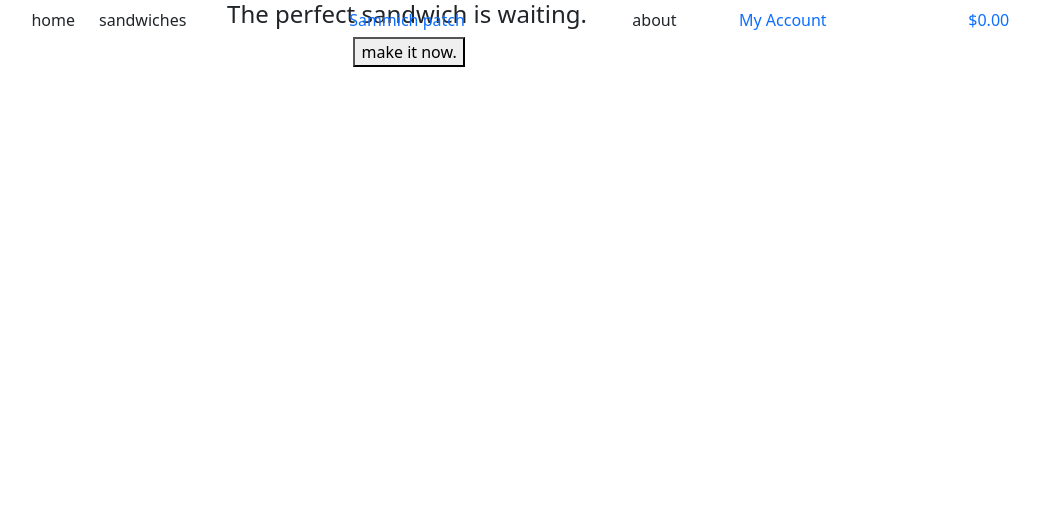
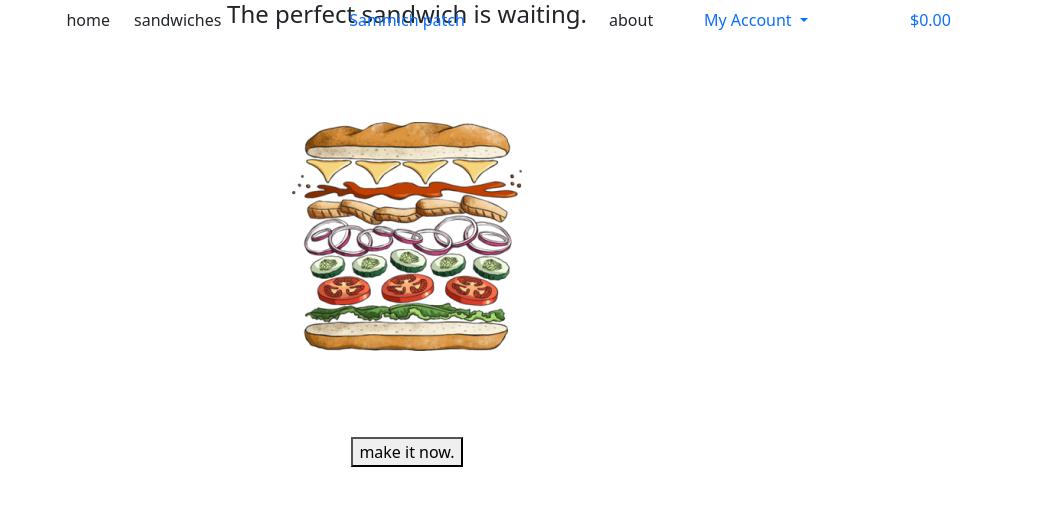
Before and after one commit to Pipicallu/SammichPatch, a Django app: page / in a window 1280 px wide. Shown: the top 506 px of the page, without its empty margins (233-1273 px from the left). Run offline with Django 3.2, Linux system fonts and the light colour scheme; some libraries are stand-ins or nearby versions.

Commit message:
fixed urls for static files and updated settings so that django can see statice files

```diff
--- a/SammichPatch/settings.py
+++ b/SammichPatch/settings.py
@@ -71,6 +71,7 @@ TEMPLATES = [
                 'django.template.context_processors.request', # required by allauth to access the HTTP request object.
                 'django.contrib.auth.context_processors.auth',
                 'django.contrib.messages.context_processors.messages',
+                'django.template.context_processors.media',
             ],
         },
     },
@@ -149,3 +150,7 @@ USE_TZ = True
 # https://docs.djangoproject.com/en/3.1/howto/static-files/
 
 STATIC_URL = '/static/'
+STATICFILES_DIRS = (os.path.join(BASE_DIR, 'static'),)
+
+MEDIA_URL = '/media/'
+MEDIA_ROOT = os.path.join(BASE_DIR, 'media')
--- a/SammichPatch/urls.py
+++ b/SammichPatch/urls.py
@@ -15,9 +15,11 @@ Including another URLconf
 """
 from django.contrib import admin
 from django.urls import path, include
+from django.conf import settings
+from django.conf.urls.static import static
 
 urlpatterns = [
     path('admin/', admin.site.urls),
     path('accounts/', include('allauth.urls')),
     path('', include('home.urls')),
-]
+] + static(settings.MEDIA_URL, document_root=settings.MEDIA_ROOT)
--- a/home/templates/home/index.html
+++ b/home/templates/home/index.html
@@ -13,11 +13,11 @@
 <div class="container text-center">
     <div class="row hero-row">
 
-        <div class=" col">
+        <div class="col">
             <h4>The perfect sandwich is waiting.</h4>
             <div class="outer-frame">
                 <div class="inner-frame">
-                    <img src="" alt="">
+                    <div class="sammich-undone-img"></div>
                     <button>make it now.</button>
                 </div>
             </div>
--- /dev/null
+++ b/static/css/base.css
@@ -0,0 +1,4 @@
+.sammich-undone-img{
+    background: url('/media/sammichUndone.png') no-repeat no-repeat center;
+   height: 400px;
+}
--- a/templates/base.html
+++ b/templates/base.html
@@ -15,6 +15,7 @@
     <!-- Bootstrap CSS -->
     <link href="https://cdn.jsdelivr.net/npm/bootstrap@5.0.0-beta2/dist/css/bootstrap.min.css" rel="stylesheet"
         integrity="sha384-BmbxuPwQa2lc/FVzBcNJ7UAyJxM6wuqIj61tLrc4wSX0szH/Ev+nYRRuWlolflfl" crossorigin="anonymous">
+    <link rel="stylesheet" href="{% static 'css/base.css' %}">
     {% endblock %}
 
     {% block extra_css %}
@@ -40,7 +41,7 @@
 
 <body>
     <!--Page header-->
-    <header class="container-fluid fixed-top text-center">
+    <header class="container fixed-top text-center">
         <div class="row text-center d-flex">
             <div class="col-12 col-lg-3 my-auto py-1 py-lg-0 text-end">home</div>
             <div class="col-12 col-lg-1 my-auto py-1 py-lg-0 text-end">sandwiches</div>
@@ -49,12 +50,12 @@
             </div>
             <div class="col-12 col-lg-1 my-auto py-1 py-lg-0 text-start">about</div>
             <div class="col-12 col-lg-2 my-auto py-1 py-lg-0 text-start">
-                <li class="list-inline-item dropdown">
-                        <a class="text-black nav-link p-0" href="#" id="user-options" data-toggle="dropdown" aria-haspopup="true" aria-expanded="false">
-                            <div class="text-center">
-                                <div><i class="fas fa-user fa-lg"></i></div>
-                                <p class="my-0">My Account</p>
-                            </div>
+                <div class="nav-item dropdown">
+                    <a class="nav-link dropdown-toggle p-0" href="#" id="navbarDropdownMenuLink" role="button"
+                        data-bs-toggle="dropdown" aria-expanded="false">
+
+                           My Account
+
                     </a>
                     <div class="dropdown-menu border-0" aria-labelledby="user-options">
                         {% if request.user.is_authenticated %}
@@ -68,10 +69,12 @@
                         <a href="{% url 'account_login' %}" class="dropdown-item">Login</a>
                         {% endif %}
                     </div>
-                    </li>
                 </div>
-            <div class="col-12 col-lg-1 my-auto py-1 py-lg-0 text-start"> <li class="list-inline-item">
-                        <a class="{% if grand_total %}text-info font-weight-bold{% else %}text-black{% endif %} nav-link" href="">
+            </div>
+            <div class="col-12 col-lg-1 my-auto py-1 py-lg-0  text-start">
+                <li class="list-inline-item">
+                    <a class="{% if grand_total %}text-info font-weight-bold{% else %}text-black{% endif %} nav-link"
+                        href="">
                         <div class="text-center">
                             <div><i class="fas fa-shopping-bag fa-lg"></i></div>
                             <p class="my-0">
@@ -83,7 +86,8 @@
                             </p>
                         </div>
                     </a>
-                    </li></div>
+                </li>
+            </div>
         </div>
 
     </header>
```
Also changed, not shown: media/SammicPatchLogo.svg (renamed from media/images/SammicPatchLogo.svg), media/SammichPatchLogo.png (renamed from media/images/SammichPatchLogo.png), media/sammichUndone.png (added). Lines whose indentation alone changed are shown as unchanged.
